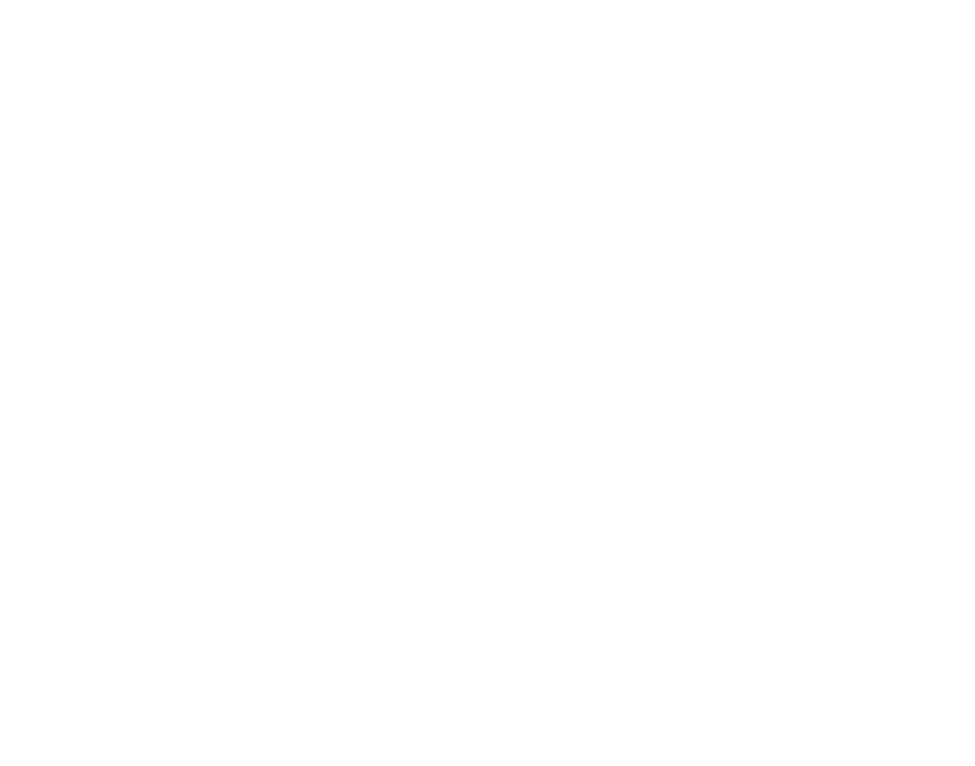
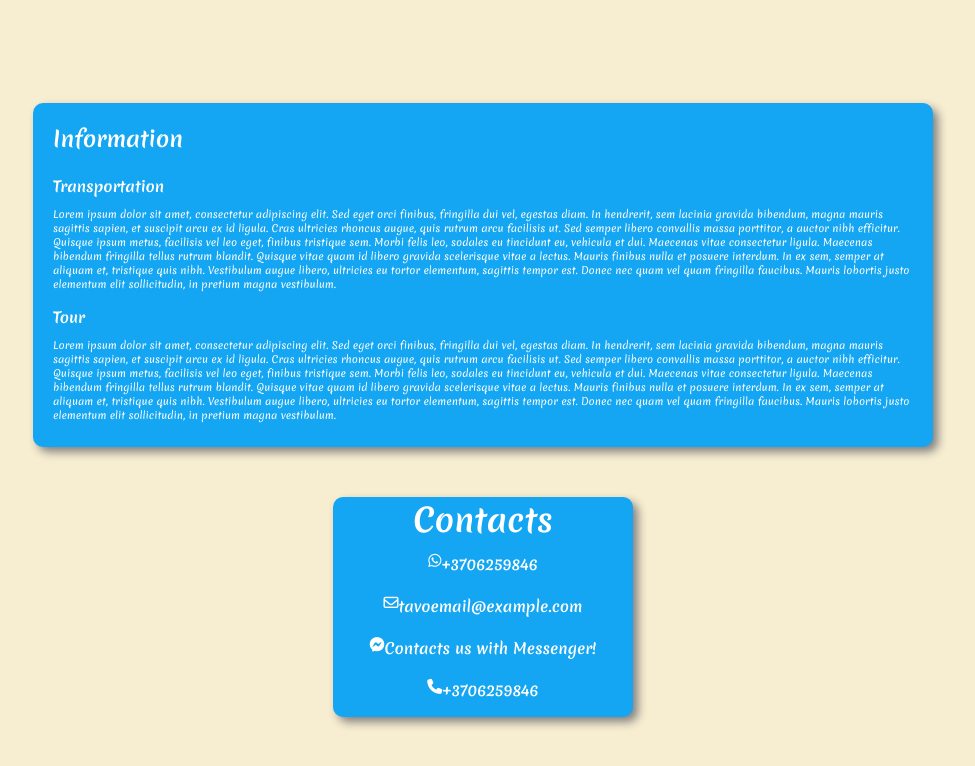
Before and after one commit to reikal1337/tourism-canaria-page, a React (Create React App) app: page / in a window 1280 px wide. Shown: the part 772-1538 px from the top of the page, without its empty margins (157-1132 px from the left). Before the commit the page ends 800 px from the top, so only its background shows below. Built offline with nearby package versions, Linux system fonts and the light colour scheme.

Commit message:
Made Info.js Contacts.js

```diff
--- a/src/App.js
+++ b/src/App.js
@@ -3,12 +3,16 @@
 
 import Navbar from './components/Navbar'
 import SliderContainer from './components/SliderContainer'
+import Info from './components/Info'
+import Contacts from './components/Contacts'
 
  const App = () =>{
         return(
             <>
                 <Navbar />
                 <SliderContainer />
+                <Info />
+                <Contacts />
             </>
         )
 }
--- a/src/components/Contacts.js
+++ b/src/components/Contacts.js
@@ -0,0 +1,18 @@
+import React from "react";
+
+const Contacts = () =>{
+    return(
+        <>
+
+            <ul className="contacts--container">
+                <h1 className="contacts--title">Contacts</h1>
+                <a className="contacts--whatsapp" href="https://twitter.com/" target="_blank" rel="noopener noreferrer"><i class="fa-brands fa-whatsapp"></i>+3706259846</a>
+                <a className="contacts--email" href="https://twitter.com/" target="_blank" rel="noopener noreferrer"><i class="fa-regular fa-envelope"></i> tavoemail@example.com</a>
+                <a className="contacts--messenger" href="https://twitter.com/" target="_blank" rel="noopener noreferrer"><i class="fa-brands fa-facebook-messenger"></i> Contacts us with Messenger!</a>
+                <a className="contacts--phone" href="https://twitter.com/" target="_blank" rel="noopener noreferrer"><i class="fa-solid fa-phone"></i> +3706259846</a>
+            </ul>
+        </>
+    )
+}
+
+export default Contacts
--- a/src/components/Info.js
+++ b/src/components/Info.js
@@ -0,0 +1,21 @@
+import React from "react";
+
+const Info = () =>{
+    return (
+        <section className="info--container">
+            <h1 className="info--title">Information</h1>
+            <h2 className="info--name">Transportation</h2>
+            <p className="info--info">
+                Lorem ipsum dolor sit amet, consectetur adipiscing elit. Sed eget orci finibus, fringilla dui vel, egestas diam. In hendrerit, sem lacinia gravida bibendum, magna mauris sagittis sapien, et suscipit arcu ex id ligula. Cras ultricies rhoncus augue, quis rutrum arcu facilisis ut. Sed semper libero convallis massa porttitor, a auctor nibh efficitur. Quisque ipsum metus, facilisis vel leo eget, finibus tristique sem. Morbi felis leo, sodales eu tincidunt eu, vehicula et dui. Maecenas vitae consectetur ligula.
+
+                    Maecenas bibendum fringilla tellus rutrum blandit. Quisque vitae quam id libero gravida scelerisque vitae a lectus. Mauris finibus nulla et posuere interdum. In ex sem, semper at aliquam et, tristique quis nibh. Vestibulum augue libero, ultricies eu tortor elementum, sagittis tempor est. Donec nec quam vel quam fringilla faucibus. Mauris lobortis justo elementum elit sollicitudin, in pretium magna vestibulum.</p>
+            <h2 className="info--name">Tour</h2>
+            <p className="info--info">
+                Lorem ipsum dolor sit amet, consectetur adipiscing elit. Sed eget orci finibus, fringilla dui vel, egestas diam. In hendrerit, sem lacinia gravida bibendum, magna mauris sagittis sapien, et suscipit arcu ex id ligula. Cras ultricies rhoncus augue, quis rutrum arcu facilisis ut. Sed semper libero convallis massa porttitor, a auctor nibh efficitur. Quisque ipsum metus, facilisis vel leo eget, finibus tristique sem. Morbi felis leo, sodales eu tincidunt eu, vehicula et dui. Maecenas vitae consectetur ligula.
+
+                Maecenas bibendum fringilla tellus rutrum blandit. Quisque vitae quam id libero gravida scelerisque vitae a lectus. Mauris finibus nulla et posuere interdum. In ex sem, semper at aliquam et, tristique quis nibh. Vestibulum augue libero, ultricies eu tortor elementum, sagittis tempor est. Donec nec quam vel quam fringilla faucibus. Mauris lobortis justo elementum elit sollicitudin, in pretium magna vestibulum.</p>
+        </section>
+    )
+}
+
+export default Info
--- a/src/components/SliderContainer.js
+++ b/src/components/SliderContainer.js
@@ -16,7 +16,7 @@
         pauseOnFocus: true,
         pauseOnDotsHover: false,
         arrows: false,
-        dots: true,
+        dots: false,
         infinite: true,
         speed: 2000,
         slidesToShow: 1,
--- a/src/style.css
+++ b/src/style.css
@@ -2,11 +2,14 @@
     margin: 0;
     padding: 0;
     box-sizing: border-box;
-    font-family: 'Merienda';
+
 }
 
 body{
-
+    display: flex;
+    flex-direction: column;
+    font-family: 'Merienda', sans-serif, serif, monospace;
+    background-color: #f7edd0;
 }
 
 .navbar--container{
@@ -25,22 +28,13 @@
     width: 60px;
 }
 
-
-/* .nav--list{
-    display: flex;
-
-
-    padding: 5px 30px;
-    margin: 5px;
-
-} */
-.nav--list >a{
+.nav--list > a{
     padding: 10px;
     text-decoration: none;
     color: white;
     font-size: 20px;
 }
-a:hover{
+.nav--list > a:hover{
     color: #E4C25C ;
     font-size: 23px;
 }
@@ -55,7 +49,7 @@
 }
 .slidercontainer--image{
     width: 100%;
-    height: 70vh;
+    height: 90vh;
     object-fit: fill;
 }
 
@@ -69,17 +63,15 @@
     border: none;
 }
 .slidercontainer--next{
-    top: 30%;
+    top: 50%;
     left: 95%;
 
 }
 
 .slidercontainer--previous{
-    top: 30%;
+    top: 50%;
     right: 95%;
 }
-
-
 
 .slidercontainer--next:hover,
 .slidercontainer--previous:hover{
@@ -95,7 +87,7 @@
     max-width: 400px;
     max-height: 100px;
     background-color: rgba(20, 166, 242, 0.6);
-    box-shadow: 5px 5px 10px rgba(20, 166, 242,0.5);
+    box-shadow: 5px 5px 10px rgba(20, 166, 242,0.6);
     /* box-shadow: 5px 5px 10px grey; */
     border: 10px;
     border-radius: 10px;
@@ -112,3 +104,83 @@
     font-size: 8px;
     font-weight: 700;
 }
+
+.info--container{
+    display: flex;
+    flex-direction: column;
+    align-self: center;
+    margin: auto;
+    background-color: #14A6F2;
+    border-radius: 10px;
+    margin-top: 100px;
+    margin-bottom: 50px;
+    max-width: 900px;
+    padding: 20px;
+    color: white;
+    box-shadow: 5px 5px 10px grey;
+}
+.info--title{
+    font-size: 22px;
+    margin-bottom: 10px;
+}
+.info--name{
+    font-size: 15px;
+    margin: 10px 0 5px 0;
+}
+.info--info{
+    font-size: 10px;
+    margin: 5px 0 5px 0;
+}
+
+.contacts--container{
+    max-width: 300px;
+    height: 220px;
+    margin: auto;
+    margin-top: 50px;
+    margin-bottom: 50px;
+    background-color: #14A6F2;
+    border-radius: 10px;
+    box-shadow: 5px 5px 10px grey;
+    color: white;
+}
+
+.contacts--title{
+    display: flex;
+    justify-content: center;
+}
+
+.contacts--container > a{
+    display: flex;
+    justify-content: center;
+    text-decoration: none;
+    padding: 10px;
+    font-size: 15px;
+    font-weight: 600;
+    color: white;
+
+}
+.contacts--container > a:hover{
+    font-size: 17px;
+}
+
+.contacts--whatsapp:hover{
+    color: rgb(37, 211, 102);
+}
+
+.contacts--email:hover{
+    color: #E4C25C ;
+}
+
+.contacts--messenger:hover{
+    color: rgb(66, 103, 178) ;
+}
+.contacts--phone:hover{
+    color: black ;
+}
+
+
+
+
+/* .fa-brands, .fa-solid, .fa-regular{
+    margin: 5px;
+} */
```
